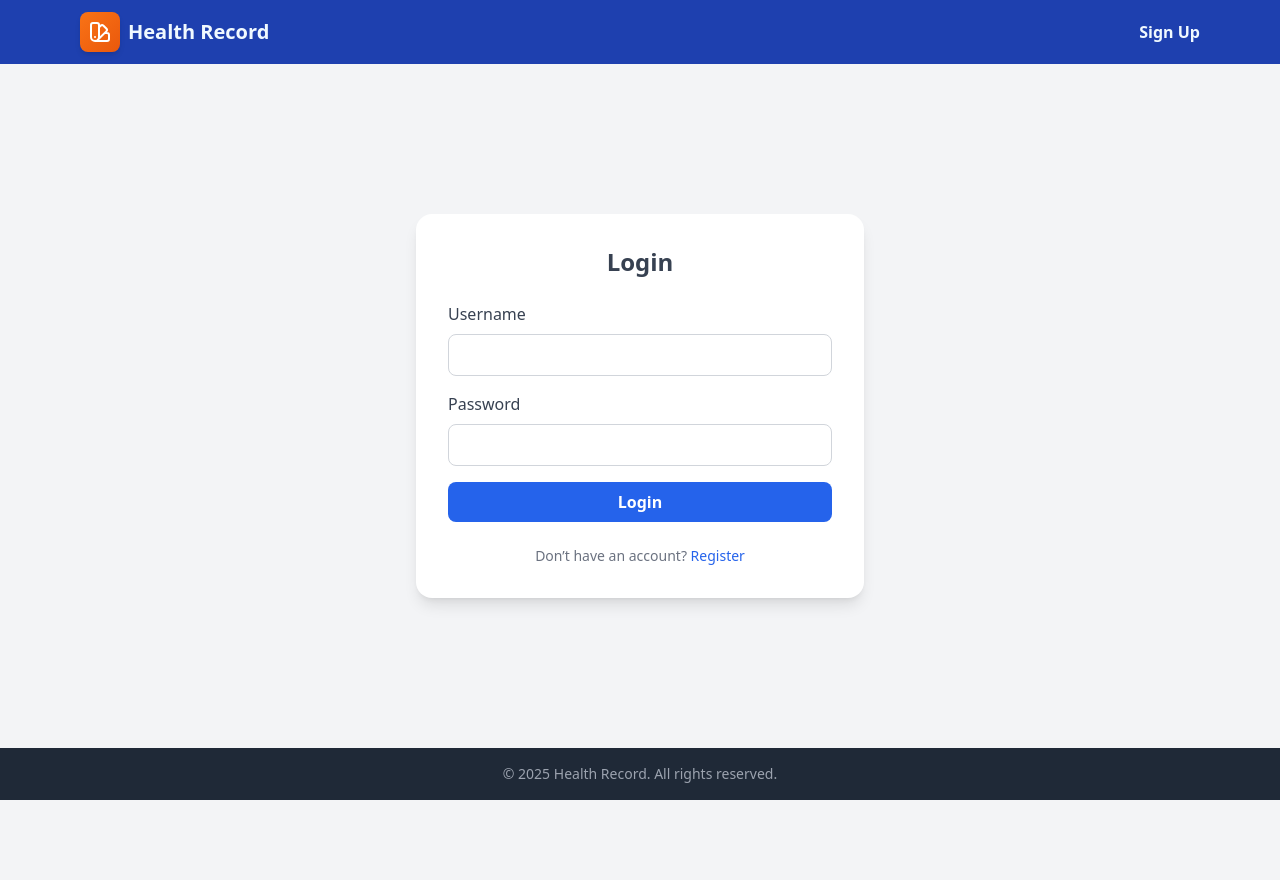
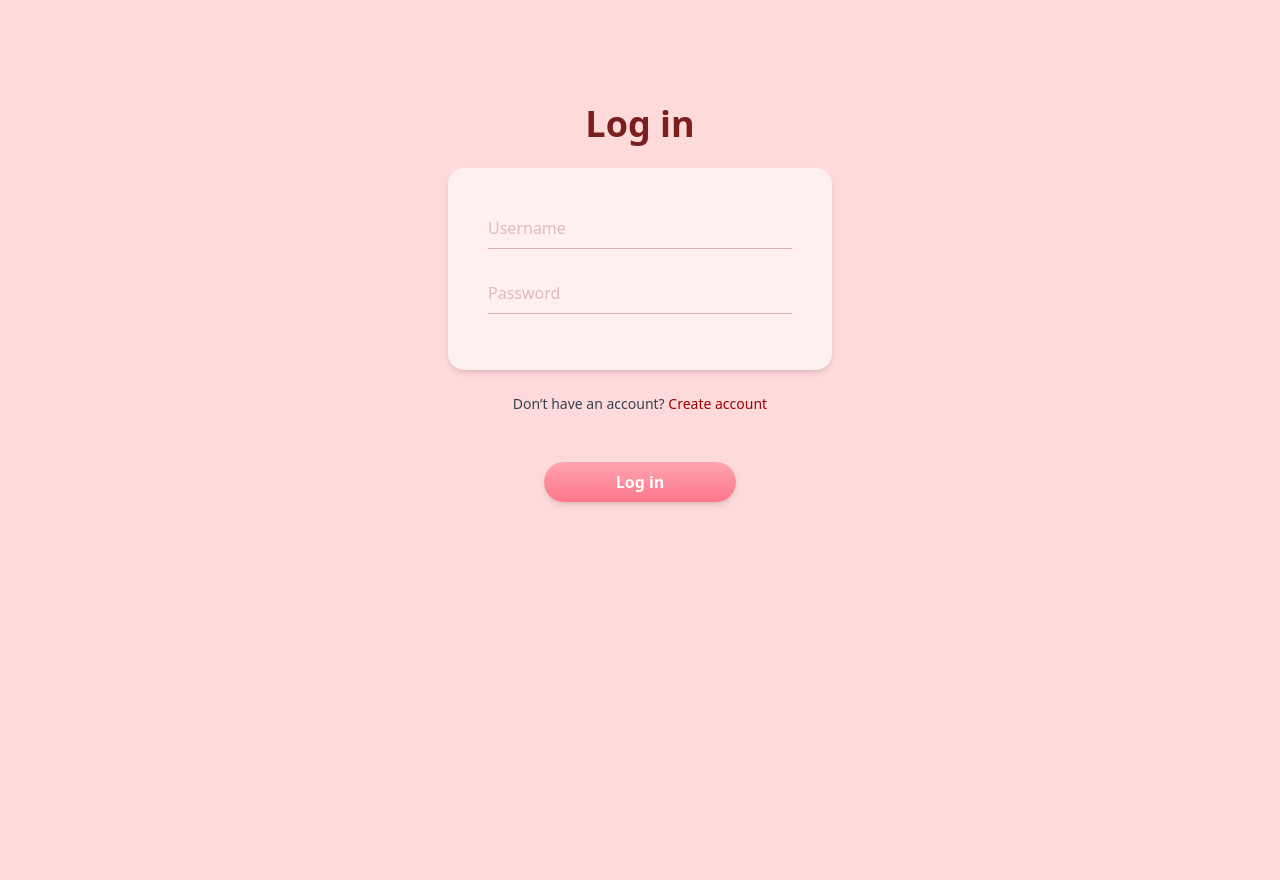
Before and after one commit to mallowdoodee/CloudComputingProject, a Django app: template cloud_project/authen/templates/login.html in a window 1280 px wide. Before the commit the page ends 800 px from the top, so only its background shows below. Run offline with Django 3.2, Linux system fonts and the light colour scheme; the template is opened without the code that fills it, so the values that code supplies are empty; some libraries are stand-ins or nearby versions.

Commit message:
login/register

```diff
--- a/cloud_project/authen/templates/base_auth.html
+++ b/cloud_project/authen/templates/base_auth.html
@@ -25,7 +25,7 @@
   </head>
 
   <body class="bg-gray-100 min-h-screen flex flex-col">
-    <!-- Navbar -->
+    <!-- Navbar
     <nav class="bg-blue-800 text-white shadow-md no-select">
       <div class="max-w-6xl mx-auto px-4">
         <div class="flex justify-between items-center h-16">
@@ -54,17 +54,17 @@
           </div>
         </div>
       </div>
-    </nav>
+    </nav> -->
 
     <!-- Main Content -->
-    <main class="flex-grow flex items-center justify-center py-10 bg-gray-100">
+    <main class="flex-grow flex items-center justify-center py-10 bg-[#FFDADA]">
       {% block content %}
       {% endblock %}
     </main>
 
-    <!-- Footer -->
+    <!-- Footer
     <footer class="bg-gray-800 text-gray-400 text-center py-4 no-select">
       <p class="text-sm">&copy; 2025 Health Record. All rights reserved.</p>
-    </footer>
+    </footer> -->
   </body>
 </html>
--- a/cloud_project/authen/templates/login.html
+++ b/cloud_project/authen/templates/login.html
@@ -8,29 +8,42 @@
 {% endblock %}
 
 {% block content %}
-  <div class="w-full max-w-md bg-white shadow-lg rounded-2xl p-8">
-    <h2 class="text-2xl font-bold text-center text-gray-700 mb-6 no-select">Login</h2>
+<div class="min-h-screen flex flex-col items-center justify-start bg-[#FFDADA] px-4 pt-16">
+
+  <h2 class="text-4xl font-bold text-[#7A1E1E] mb-6 no-select text-center">
+    Log in
+  </h2>
+
+  <div class="w-full max-w-sm bg-[#FFF0F0] backdrop-blur-sm rounded-2xl shadow-md p-10 relative">
 
     <form method="POST" action="{% url 'login' %}">
       {% csrf_token %}
       {% comment %} {{ authen_form.non_field_errors }} {% endcomment %}
 
-      <!-- Username -->
-      <div class="mb-4">
-        <label for="username" class="block text-gray-700 font-medium mb-2">Username</label>
-        <input type="text" id="username" name="username" required class="w-full border border-gray-300 rounded-lg px-4 py-2 focus:outline-none focus:ring-2 focus:ring-blue-500" />
+      <div class="w-full border-b border-[#D9AFAF] focus-within:border-[#FE768B] transition-colors duration-300 mr-20">
+        <input
+          type="text"
+          id="username"
+          name="username"
+          placeholder="Username"
+          required
+          class="w-full bg-transparent py-2 focus:outline-none placeholder-[#E1BABA]"
+        />
         {{ authen_form.username.errors }}
       </div>
+      <br>
 
-      <!-- Password -->
-      <div class="mb-4">
-        <label for="password" class="block text-gray-700 font-medium mb-2">Password</label>
-        <input type="password" id="password" name="password" required class="w-full border border-gray-300 rounded-lg px-4 py-2 focus:outline-none focus:ring-2 focus:ring-blue-500" />
+      <div class="w-full border-b border-[#D9AFAF] focus-within:border-[#FE768B] transition-colors duration-300 mb-4">
+        <input
+          type="password"
+          id="password"
+          name="password"
+          placeholder="Password"
+          required
+          class="w-full bg-transparent py-2 focus:outline-none placeholder-[#E1BABA]"
+        />
         {{ authen_form.password.errors }}
       </div>
-
-      <!-- Login Button -->
-      <button type="submit" class="w-full bg-blue-600 hover:bg-blue-700 text-white font-semibold py-2 rounded-lg transition duration-300">Login</button>
 
       <!-- Messages -->
       {% if messages %}
@@ -40,12 +53,20 @@
         {% endfor %}
       </div>
       {% endif %}
+  </div>
+
+    <p class="text-sm text-gray-700 text-center mt-6">
+      Don’t have an account?
+      <a href="{% url 'sign_up' %}" class="text-[#A00000] hover:underline font-medium">Create account</a>
+    </p><br><br>
+
+    <button
+      type="submit"
+      class="w-1/2 bg-gradient-to-b from-[#FEA5B0] to-[#FE768B] hover:from-[#FF7A7A] hover:to-[#FF4C4C] text-white font-semibold py-2 rounded-full shadow-md transition duration-300 mx-auto block"
+      >
+      Log in
+    </button>
   </form>
 
-    <!-- Register link -->
-    <p class="text-sm text-gray-500 text-center mt-6">
-      Don’t have an account?
-      <a href="{% url 'sign_up' %}" class="text-blue-600 hover:underline font-medium">Register</a>
-    </p>
 </div>
 {% endblock %}
```
Also changed, not shown: cloud_project/authen/templates/register.html (+70 -27 lines). Lines whose indentation alone changed are shown as unchanged.
